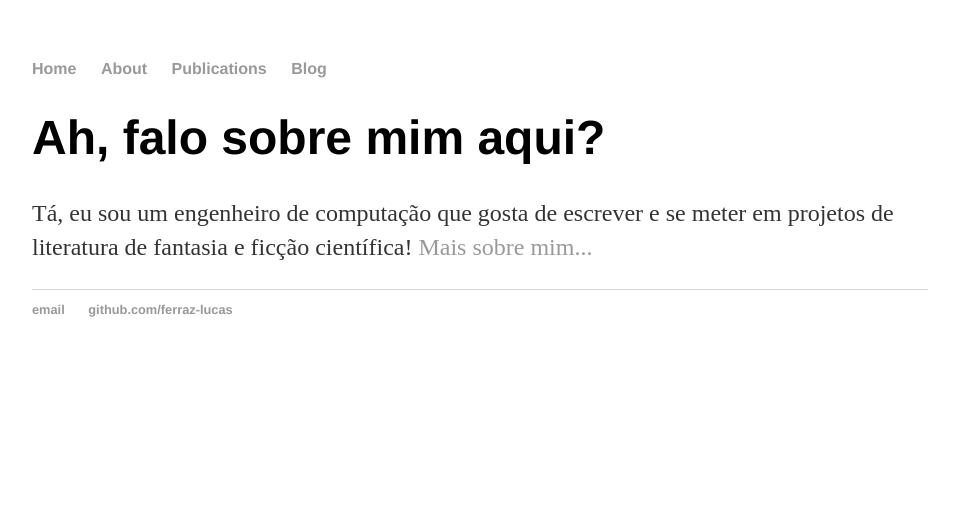
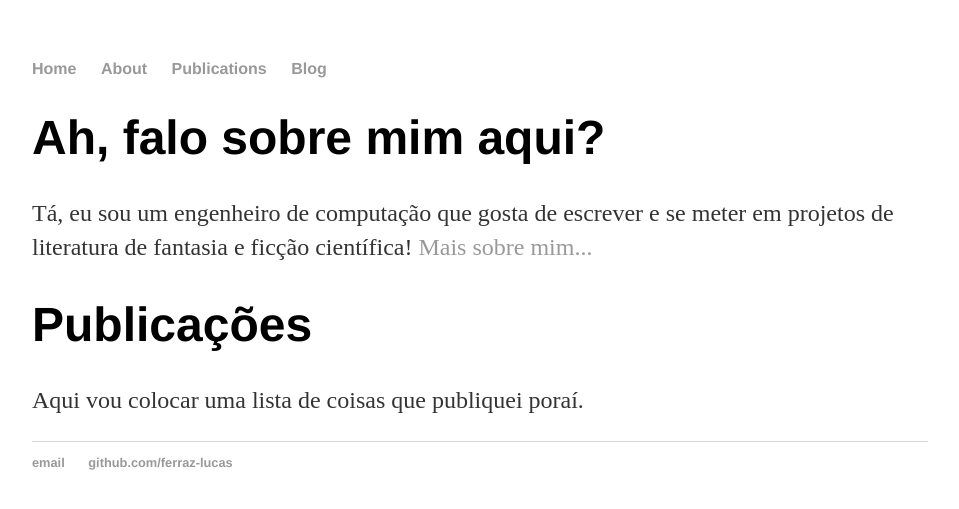
Before and after one commit to ferraz-lucas/ferraz-lucas.github.io, a Jekyll site: the page built from index.html, in a window 1280 px wide. Shown: the top 509 px of the page, without its empty margins (160-1119 px from the left). Built offline with Jekyll 4.4.1, drawn with Linux system fonts in a browser that asks for light colours.

Commit message:
Update index.html

```diff
--- a/index.html
+++ b/index.html
@@ -6,3 +6,8 @@ title: Lucas Rafael Ferraz
 	<h1>Ah, falo sobre mim aqui?</h1>
 	<p>Tá, eu sou um engenheiro de computação que gosta de escrever e se meter em projetos de literatura de fantasia e ficção científica! <a href="/about">Mais sobre mim...</a></p>
 </div><!-- /.blurb -->
+
+<div class="publicacoes">
+	<h1>Publicações</h1>
+	<p>Aqui vou colocar uma lista de coisas que publiquei poraí.</p>
+</div>
```
